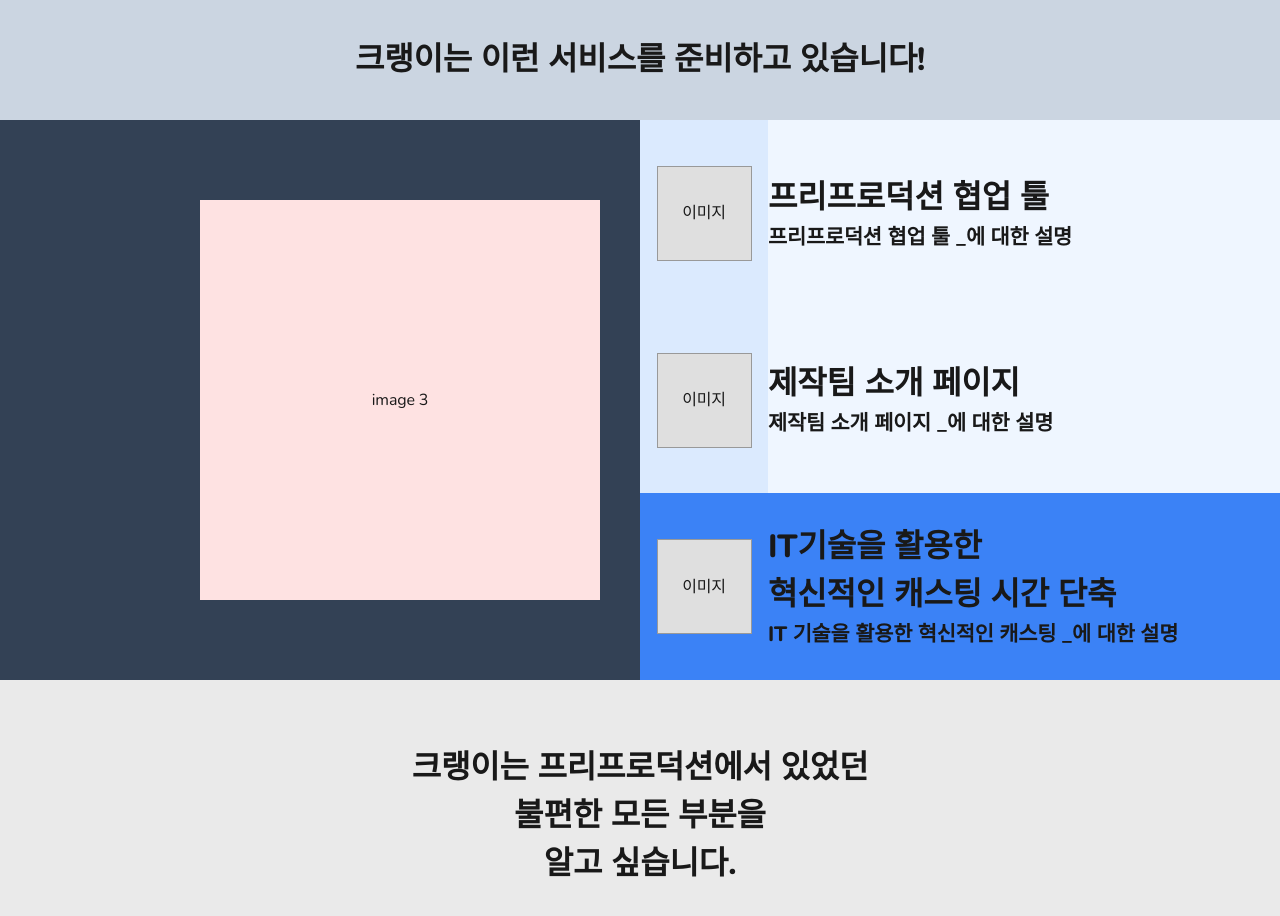
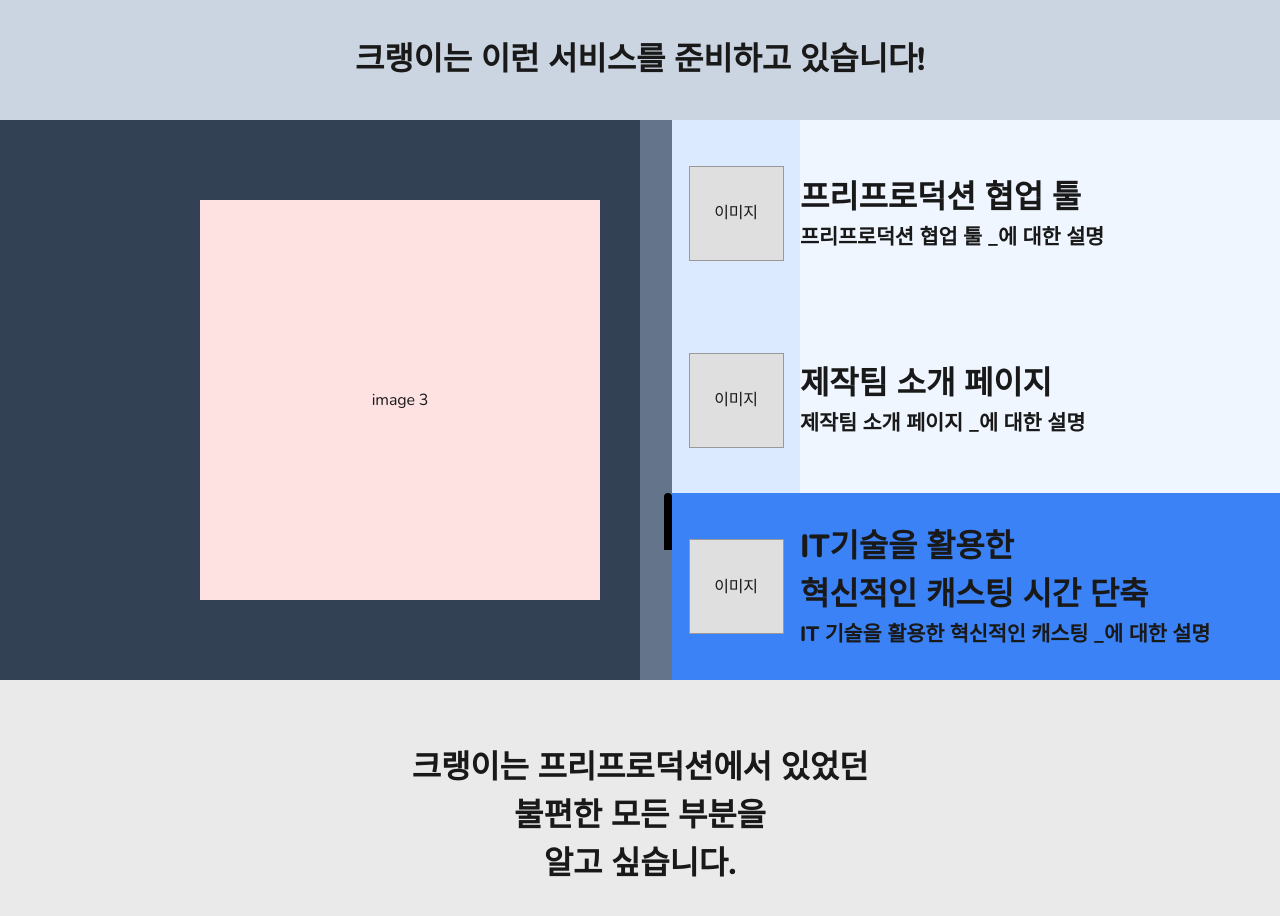
Before and after one commit to OasisWatts/crankie-landing-fe, a Next.js app: page / in a window 1280 px wide. Shown: the part 4520-5436 px from the top of the page. Built offline with nearby package versions, Linux system fonts and the light colour scheme.

Commit message:
progress bar added

```diff
--- a/components/preparation.tsx
+++ b/components/preparation.tsx
@@ -4,12 +4,32 @@ import { useState, useEffect } from "react";
 
 export default function Preparation({ data }: { data: any }) {
     const [currentExp, setCurrentExp] = useState(1);
+    const [progress, setProgress] = useState(0); // Progress 상태 추가
     const expCount = 3;
+    const intervalDuration = 3000; // 각 exp가 활성화되는 시간 (3초)
 
     useEffect(() => {
+        // progress 바가 부드럽게 채워지도록 하는 효과
+        const progressInterval = setInterval(() => {
+            setProgress((prevProgress) => {
+                if (prevProgress >= 100) {
+                    return 100;
+                }
+                return prevProgress + (100 / (intervalDuration / 16.7)); // ~16.7ms 마다 업데이트 (60fps)
+            });
+        }, 16.7);
+
+        return () => clearInterval(progressInterval);
+    }, []);
+
+    useEffect(() => {
+        // 각 exp가 3초 후에 변경되도록 설정
         const interval = setInterval(() => {
-            setCurrentExp((prevExp) => (prevExp % expCount) + 1);
-        }, 3000);
+            setCurrentExp((prevExp) => {
+                setProgress(0); // 다음 exp가 시작될 때 progress를 초기화
+                return (prevExp % expCount) + 1;
+            });
+        }, intervalDuration);
 
         return () => clearInterval(interval);
     }, []);
@@ -32,40 +52,61 @@ export default function Preparation({ data }: { data: any }) {
                         image {currentExp}
                     </div>
                 </div>
-                {/*설명란*/}
+                {/* 설명란 */}
                 <div className="right flex-1 flex flex-col" style={{ flexBasis: '50%' }}>
-                    {/*설명1 ${currentExp === 1 ? "bg-blue-500" : "bg-blue-50"}*/}
+                    {/* 설명1 */}
                     <div className={`exp1 flex flex-row items-center justify-center flex-1 `}>
-                        <div className={`left h-full flex-1 flex items-center justify-center ${currentExp === 1 ? "bg-blue-500" : "bg-blue-100"}`} style={{flexBasis: "20%"}}>
+                        <div className="bar h-full flex-1 flex flex-col items-end justify-center" style={{ flexBasis: "5%" }}>
+                            <div className="pBar w-2 overflow-hidden rounded-md" style={{
+                                height: '100%',
+                                background: `linear-gradient(to bottom, black ${currentExp === 1 ? progress : 0}%, transparent ${currentExp === 1 ? progress : 0}%)`,
+                                transition: 'background 0.1s linear'
+                            }}></div>
+                        </div>
+                        <div className={`left h-full flex-1 flex items-center justify-center ${currentExp === 1 ? "bg-blue-500" : "bg-blue-100"}`} style={{ flexBasis: "20%" }}>
                             <div className="w-[95px] h-[95px] bg-gray-300 border border-gray-400 flex items-center justify-center">
-                                 이미지
+                                이미지
                             </div>
                         </div>
-                        <div className={`right h-full flex-1 flex flex-col items-start justify-center ${currentExp === 1 ? "bg-blue-500" : "bg-blue-50"}`} style={{flexBasis: "80%"}}>
+                        <div className={`right h-full flex-1 flex flex-col items-start justify-center ${currentExp === 1 ? "bg-blue-500" : "bg-blue-50"}`} style={{ flexBasis: "75%" }}>
                             <h1 className="text-3xl font-extrabold">{data.explanation1}</h1>
                             <h1 className="text-lg font-extrabold">{data.explanation1_1}</h1>
                         </div>
                     </div>
-                    {/*설명2*/}
+                    {/* 설명2 */}
                     <div className={`exp2 flex flex-row items-center justify-center flex-1`}>
-                        <div className={`left h-full flex-1 flex items-center justify-center ${currentExp === 2 ? "bg-blue-500" : "bg-blue-100"}`} style={{flexBasis: "20%"}}>
+                        <div className="bar h-full flex-1 flex flex-col items-end justify-center" style={{ flexBasis: "5%" }}>
+                            <div className="pBar w-2 overflow-hidden rounded-md" style={{
+                                height: '100%',
+                                background: `linear-gradient(to bottom, black ${currentExp === 2 ? progress : 0}%, transparent ${currentExp === 2 ? progress : 0}%)`,
+                                transition: 'background 0.1s linear'
+                            }}></div>
+                        </div>
+                        <div className={`left h-full flex-1 flex items-center justify-center ${currentExp === 2 ? "bg-blue-500" : "bg-blue-100"}`} style={{ flexBasis: "20%" }}>
                             <div className="w-[95px] h-[95px] bg-gray-300 border border-gray-400 flex items-center justify-center">
-                                 이미지
+                                이미지
                             </div>
                         </div>
-                        <div className={`right h-full flex-1 flex flex-col items-start justify-center ${currentExp === 2 ? "bg-blue-500" : "bg-blue-50"}`} style={{flexBasis: "80%"}}>
+                        <div className={`right h-full flex-1 flex flex-col items-start justify-center ${currentExp === 2 ? "bg-blue-500" : "bg-blue-50"}`} style={{ flexBasis: "75%" }}>
                             <h1 className="text-3xl font-extrabold">{data.explanation2}</h1>
                             <h1 className="text-lg font-extrabold">{data.explanation2_1}</h1>
                         </div>
                     </div>
-                    {/*설명3*/}
+                    {/* 설명3 */}
                     <div className={`exp3 flex flex-row items-center justify-center flex-1`}>
-                        <div className={`left h-full flex-1 flex items-center justify-center ${currentExp === 3 ? "bg-blue-500" : "bg-blue-100"}`} style={{flexBasis: "20%"}}>
+                        <div className="bar h-full flex-1 flex flex-col items-end justify-center" style={{ flexBasis: "5%" }}>
+                            <div className="pBar w-2 overflow-hidden rounded-md" style={{
+                                height: '100%',
+                                background: `linear-gradient(to bottom, black ${currentExp === 3 ? progress : 0}%, transparent ${currentExp === 3 ? progress : 0}%)`,
+                                transition: 'background 0.1s linear'
+                            }}></div>
+                        </div>
+                        <div className={`left h-full flex-1 flex items-center justify-center ${currentExp === 3 ? "bg-blue-500" : "bg-blue-100"}`} style={{ flexBasis: "20%" }}>
                             <div className="w-[95px] h-[95px] bg-gray-300 border border-gray-400 flex items-center justify-center">
-                                 이미지
+                                이미지
                             </div>
                         </div>
-                        <div className={`right h-full flex-1 flex flex-col items-start justify-center ${currentExp === 3 ? "bg-blue-500" : "bg-blue-50"}`} style={{flexBasis: "80%"}}>
+                        <div className={`right h-full flex-1 flex flex-col items-start justify-center ${currentExp === 3 ? "bg-blue-500" : "bg-blue-50"}`} style={{ flexBasis: "75%" }}>
                             <h1 className="text-3xl font-extrabold">{data.explanation3}</h1>
                             <h1 className="text-3xl font-extrabold">{data.explanation3_0}</h1>
                             <h1 className="text-lg font-extrabold">{data.explanation3_1}</h1>
```
